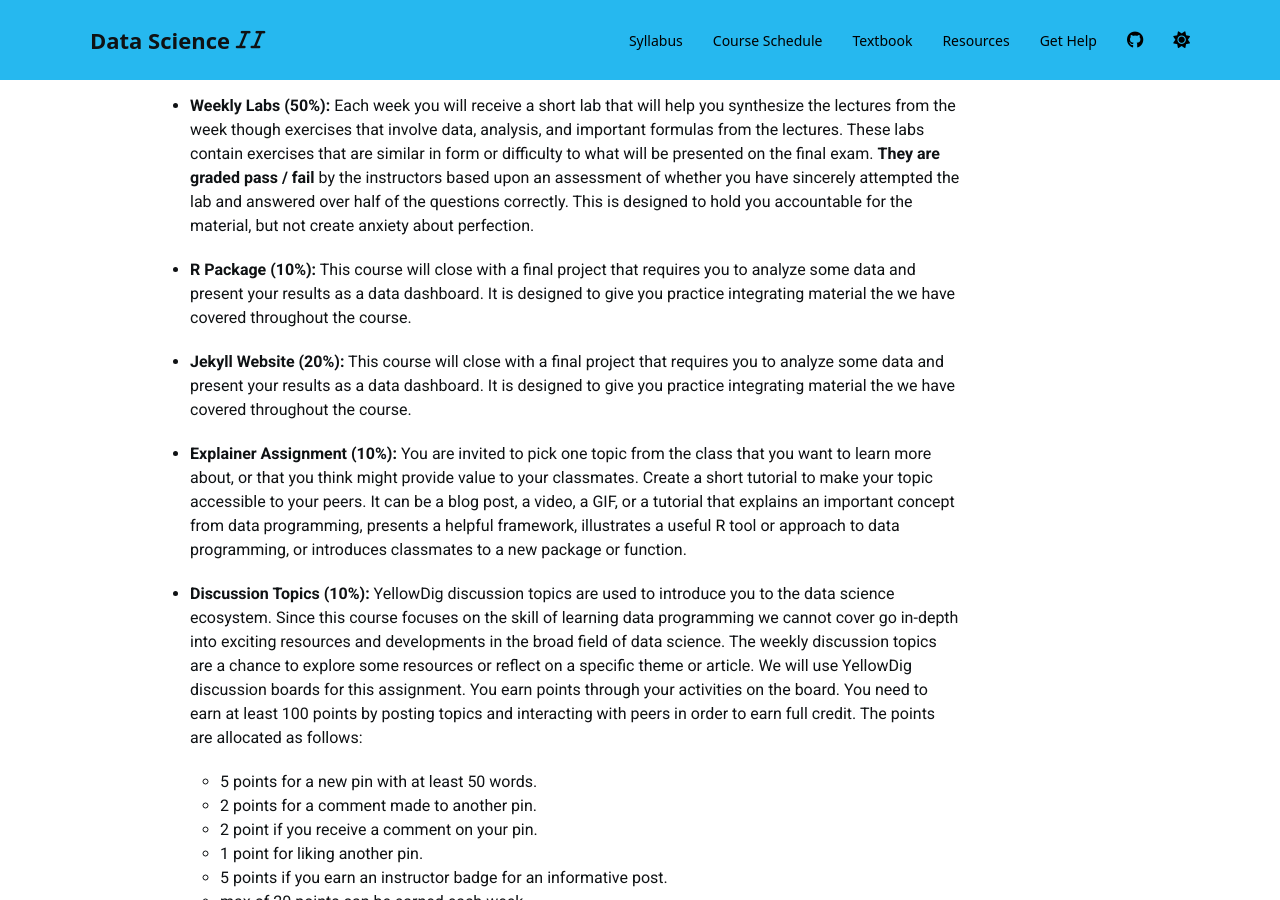
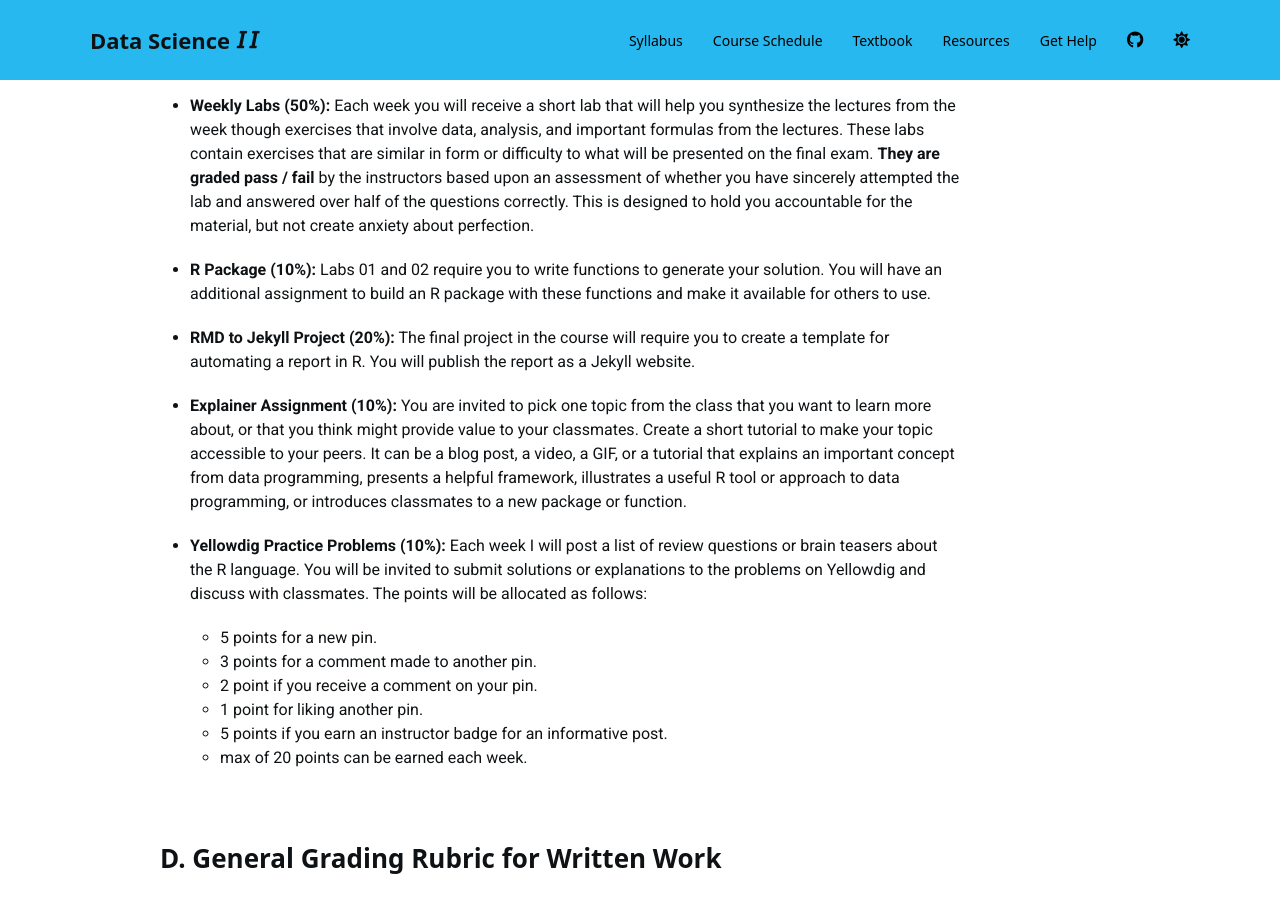
Before and after one commit to DS4PS/cpp-527-spr-2020, a Jekyll site: the page built from index.md, in a window 1280 px wide and 900 px high, scrolled down 5543 px. Built offline with Jekyll 4.4.1, drawn with Linux system fonts in a browser that asks for light colours; nearby versions of some CDN libraries; a script bundle is joined from its source files by our own code; library files that are not in the unit come from our copies; a style sheet for code colours, icons or effects is not loaded; some of the changed text lies outside the part shown.

Commit message:
Update index.md

```diff
--- a/index.md
+++ b/index.md
@@ -153,16 +153,16 @@ The assigned work for the term comes in the form of four elements, described bel
 
 - **Weekly Labs (50%):**  Each week you will receive a short lab that will help you synthesize the lectures from the week though exercises that involve data, analysis, and important formulas from the lectures. These labs contain exercises that are similar in form or difficulty to what will be presented on the final exam. **They are graded pass / fail** by the instructors based upon an assessment of whether you have sincerely attempted the lab and answered over half of the questions correctly. This is designed to hold you accountable for the material, but not create anxiety about perfection.
 
-- **R Package (10%):**  This course will close with a final project that requires you to analyze some data and present your results as a data dashboard. It is designed to give you practice integrating material the we have covered throughout the course.
+- **R Package (10%):**  Labs 01 and 02 require you to write functions to generate your solution. You will have an additional assignment to build an R package with these functions and make it available for others to use.
 
-- **Jekyll Website (20%):**  This course will close with a final project that requires you to analyze some data and present your results as a data dashboard. It is designed to give you practice integrating material the we have covered throughout the course.
+- **RMD to Jekyll Project (20%):**  The final project in the course will require you to create a template for automating a report in R. You will publish the report as a Jekyll website.
 
 - **Explainer Assignment (10%):**  You are invited to pick one topic from the class that you want to learn more about, or that you think might provide value to your classmates. Create a short tutorial to make your topic accessible to your peers. It can be a blog post, a video, a GIF, or a tutorial that explains an important concept from data programming, presents a helpful framework, illustrates a useful R tool or approach to data programming, or introduces classmates to a new package or function.
 
-- **Discussion Topics (10%):**  YellowDig discussion topics are used to introduce you to the data science ecosystem. Since this course focuses on the skill of learning data programming we cannot cover go in-depth into exciting resources and developments in the broad field of data science. The weekly discussion topics are a chance to explore some resources or reflect on a specific theme or article. We will use YellowDig discussion boards for this assignment. You earn points through your activities on the board. You need to earn at least 100 points by posting topics and interacting with peers in order to earn full credit. The points are allocated as follows:
+- **Yellowdig Practice Problems (10%):**  Each week I will post a list of review questions or brain teasers about the R language. You will be invited to submit solutions or explanations to the problems on Yellowdig and discuss with classmates. The points will be allocated as follows:
 
-  - 5 points for a new pin with at least 50 words.
-  - 2 points for a comment made to another pin.
+  - 5 points for a new pin.
+  - 3 points for a comment made to another pin.
   - 2 point if you receive a comment on your pin.
   - 1 point for liking another pin.
   - 5 points if you earn an instructor badge for an informative post.
```
Also changed, not shown: other parts of index.md (+2 -2 lines).
